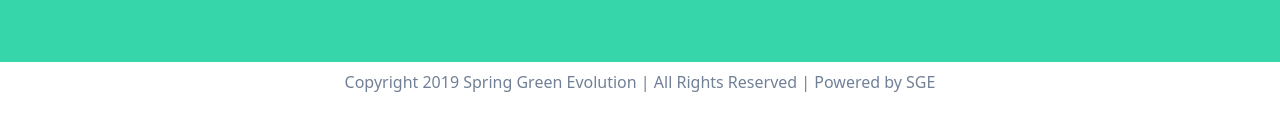
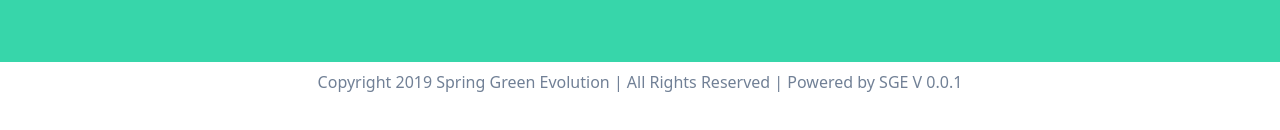
Before and after one commit to NickUseGitHub/sge-thai-template, a React (Create React App) app: page / in a window 1280 px wide. Shown: the part 366-496 px from the top of the page. Built offline with nearby package versions, Linux system fonts and the light colour scheme.

Commit message:
[home-page] add version

```diff
--- a/src/components/layouts/Footer.tsx
+++ b/src/components/layouts/Footer.tsx
@@ -1,6 +1,7 @@
 import React from 'react'
 
 export default function Footer() {
+  const version = 'V 0.0.1'
   return (
     <>
       <div className="w-full bg-footer">
@@ -126,7 +127,7 @@ export default function Footer() {
       {/* powered by */}
       <div className="w-full text-center p-2">
         Copyright 2019 Spring Green Evolution | All Rights Reserved | Powered by
-        SGE
+        SGE {version}
       </div>
       {/* end powered by */}
     </>
```
